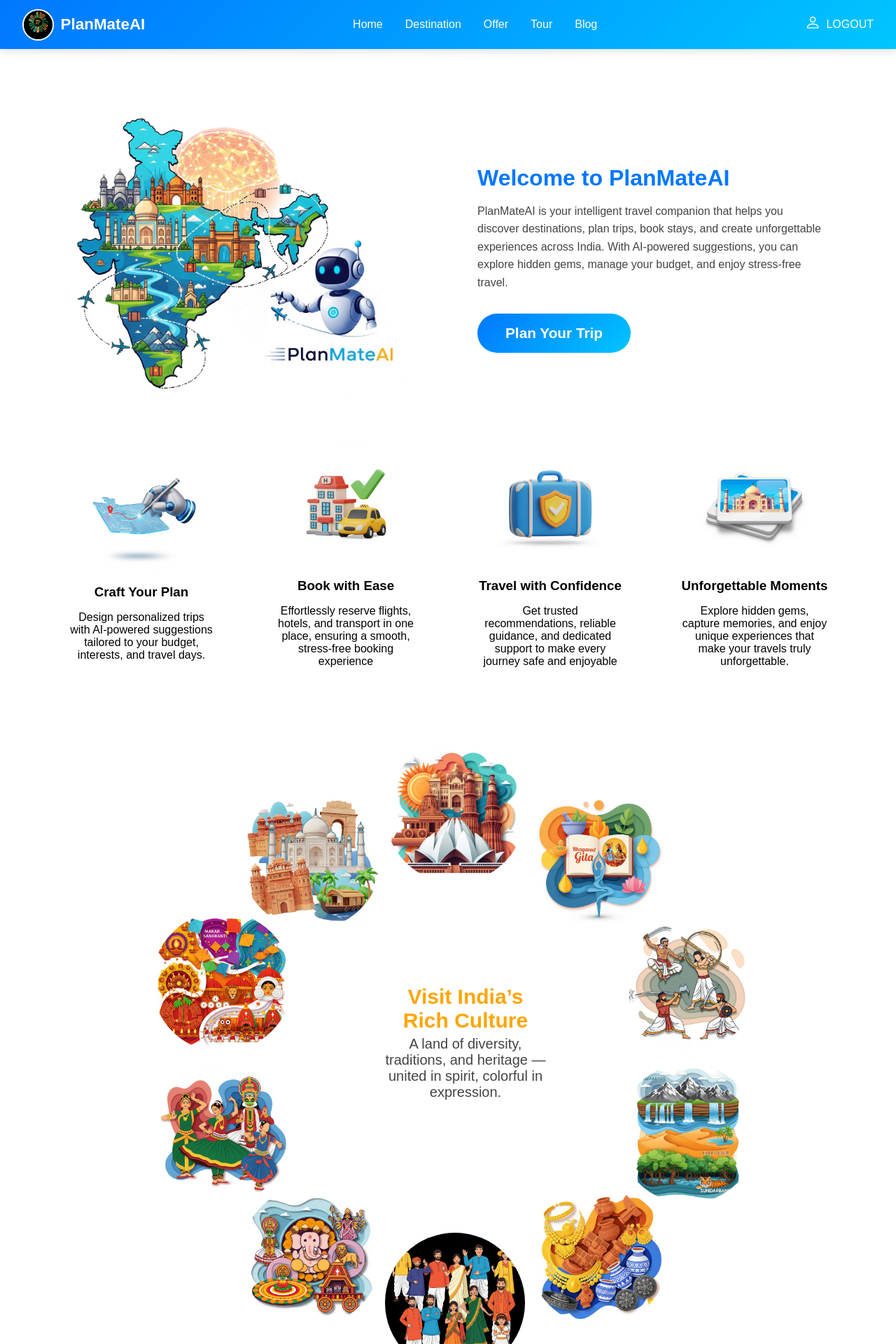
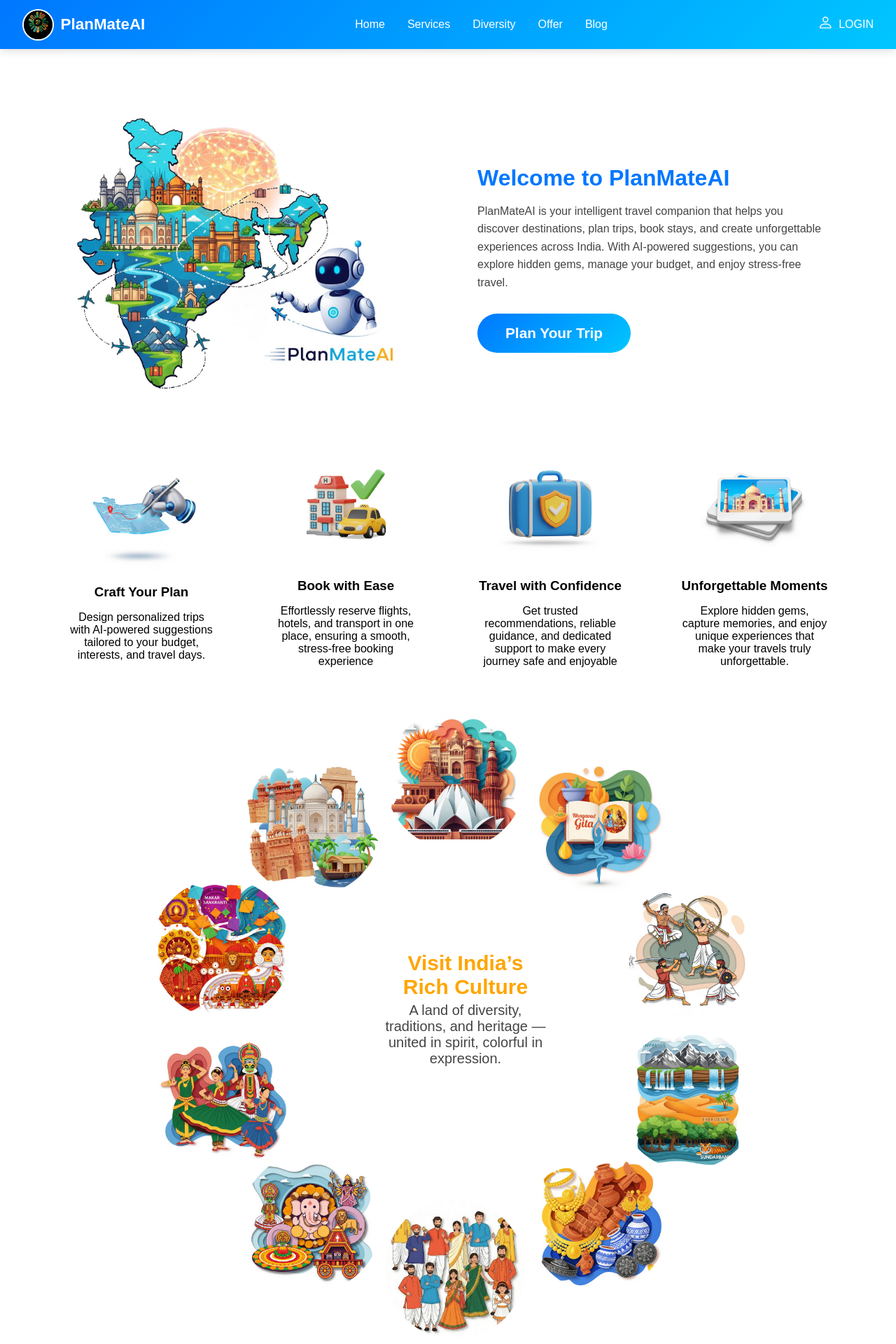
Before and after one commit to naidupraveen719/planmatedeploy, a React (Create React App) app: page / in a window 1280 px wide. Shown: the top 1920 px of the page at 70% size. Built offline with nearby package versions, Linux system fonts and the light colour scheme.

Commit message:
commiting for the responsive design

```diff
--- a/src/homecomponents/Diversity.jsx
+++ b/src/homecomponents/Diversity.jsx
@@ -21,17 +21,21 @@
   display: flex;
   align-items: center;
   justify-content: center;
+  top: 10rem;
 
   /* Tablet */
   @media (max-width: 1024px) {
+
     width: 350px;
     height: 350px;
+    top: 10rem;
   }
 
   /* Mobile */
   @media (max-width: 600px) {
     width: 270px;
     height: 270px;
+    top: 10rem;
   }
 `;
 
@@ -60,6 +64,7 @@
   @media (max-width: 600px) {
     width: 110px;
     height: 110px;
+    top: 20px;
     transform-origin: 0 -220px;
     transform: rotate(calc(var(--i) * 36deg)) translateY(-190px)
       rotate(calc(var(--i) * -36deg));
@@ -82,6 +87,7 @@
 
   /* Mobile */
   @media (max-width: 600px) {
+   top : 20px;
     width: 160px;
   }
 `;
@@ -119,7 +125,7 @@
 
 const CircleLayout = () => {
   return (
-    <CircleContainer>
+    <CircleContainer id="diversity">
       <CircleItem src={img1} style={{ "--i": 0 }} alt="img1" />
       <CircleItem src={img2} style={{ "--i": 1 }} alt="img2" />
       <CircleItem src={img3} style={{ "--i": 2 }} alt="img3" />
--- a/src/homecomponents/Hero.jsx
+++ b/src/homecomponents/Hero.jsx
@@ -10,7 +10,7 @@
   const [token,setToken] = useContext(store);
   const navigate = useNavigate();
   return (
-    <Section>
+    <Section id="home">
 
 
       {/* Map + Text */}
@@ -114,6 +114,11 @@
 
   /* Responsive styles */
   @media (max-width: 768px) {
+
+   .content-section {
+   position : relative;
+    top: 10rem;
+  }
     .firstimage {
       height: 35vh;
     }
--- a/src/homecomponents/Navbar.jsx
+++ b/src/homecomponents/Navbar.jsx
@@ -4,9 +4,11 @@
 import { BsPerson } from "react-icons/bs";
 import Logo from "../assets/logo1.jpg";
 import { store } from '../App';
+import { useNavigate } from 'react-router-dom';
 
 export default function Navbar() {
   const [token, setToken] = useContext(store);
+  const navigate = useNavigate();
   return (
     <Container >
       <div className="brand">
@@ -17,16 +19,16 @@
       <div className={`links show`}>
         <ul>
           <li>
-            <a href="#services">Home</a>
+            <a href="#home">Home</a>
           </li>
           <li>
-            <a href="#destination"> Destination</a>
+            <a href="#services"> Services</a>
+          </li>
+          <li>
+            <a href="#diversity">Diversity</a>
           </li>
           <li>
             <a href="#offer">Offer</a>
-          </li>
-          <li>
-            <a href="#tour">Tour</a>
           </li>
           <li>
             <a href="#blog">Blog</a>
@@ -38,7 +40,15 @@
           <span>
             <BsPerson />
           </span>
-          <span onClick={()=>setToken(null)}>LOGOUT</span>
+          {
+        token ? (
+    <span onClick={() => setToken(null)}>LOGOUT</span>
+  ) : (
+
+    <span onClick={() => navigate('/login')}>LOGIN</span>
+  )
+}
+
         </div>
 
       </div>
--- a/src/homecomponents/Offer.jsx
+++ b/src/homecomponents/Offer.jsx
@@ -51,6 +51,8 @@
   margin: 25rem 0;
   display: flex;
   gap: 5rem;
+  position : relative;
+  top: 15rem;
   .image {
     img {
       height: 35rem;
--- a/src/homecomponents/Services.jsx
+++ b/src/homecomponents/Services.jsx
@@ -59,7 +59,7 @@
       justify-content: center;
       align-items: center;
       gap: 1rem;
-      margin-bottom: 15rem;
+      margin-bottom: 2rem;
       h3 {
         color: var(--primary-text);
       }
@@ -83,4 +83,16 @@
       grid-template-columns: 1fr;
     }
   }
+   @media (max-width: 768px) {
+  .services {
+    position: static;
+    top: 0;
+  }
+
+  .service {
+    padding: 0.5rem 1rem;
+    margin-bottom: 1.5rem; /* correct spacing */
+  }
+}
+
 `;
--- a/src/homecomponents/Testimonial.jsx
+++ b/src/homecomponents/Testimonial.jsx
@@ -38,6 +38,8 @@
 
 const Section = styled.section`
   margin-top: -20rem;
+  position: relative;
+  top: 15rem;
   .title {
     display: flex;
     justify-content: center;
--- a/src/pages/Planpage.jsx
+++ b/src/pages/Planpage.jsx
@@ -131,7 +131,7 @@
         <form className="form-grid" onSubmit={handleSubmit}>
             <div className="card">
                 <div className="card-header"> <FaUser /> <h3>Your Name</h3> </div>
-                <input required className="input-field" type="text" name="name" placeholder="e.g., Priya Sharma" value={formData.name} onChange={handleInputChange} />
+                <input required className="input-field" type="text" name="name" placeholder="e.g., Praveen naidu" value={formData.name} onChange={handleInputChange} />
             </div>
 
             <div className={`card ${isDatePickerOpen ? 'datepicker-active' : ''}`}>
```
Also changed, not shown: src/assets/img6.jpg.
